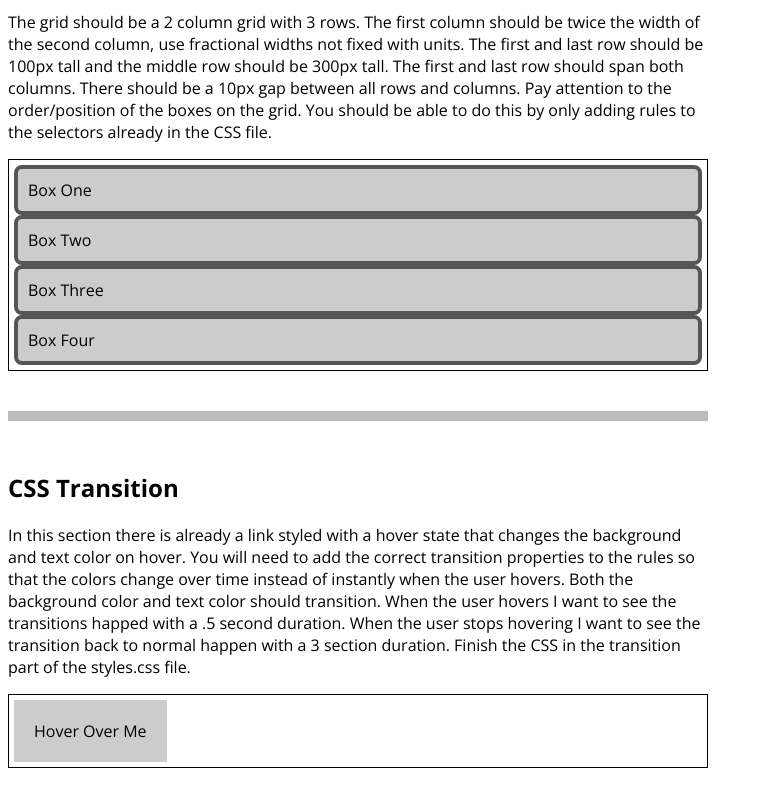
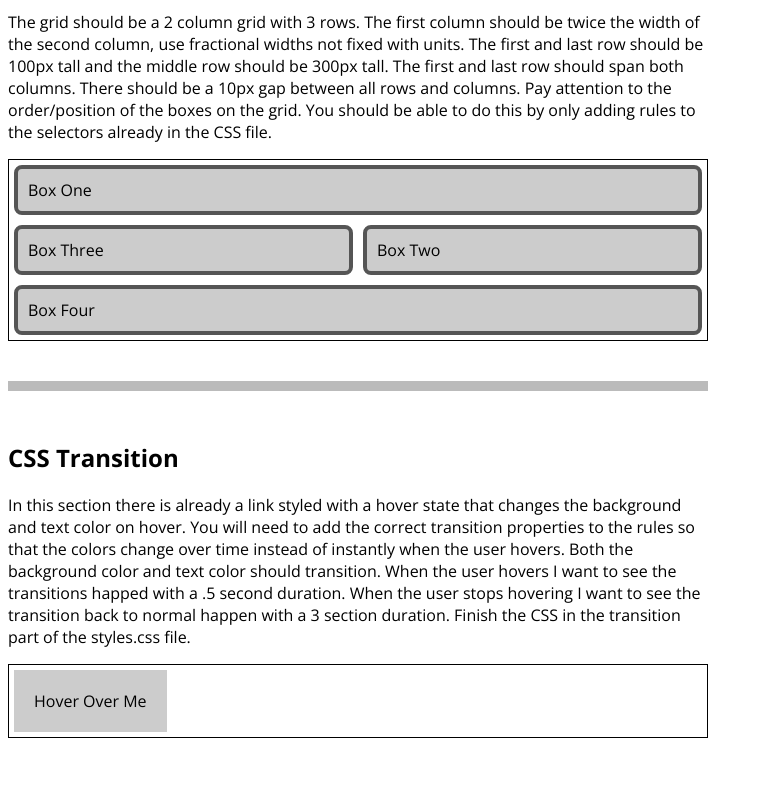
Before and after one commit to nandipatel/itmd441-lab2, a plain HTML site: page index.html in a window 1280 px wide. Shown: the part 5183-5994 px from the top of the page, without its empty margins (0-763 px from the left). After the commit the page ends 5969 px from the top, so only its background shows below. Drawn offline with nearby package versions, Linux system fonts and the light colour scheme.

Commit message:
made a couple of chnages to grid part 3

```diff
--- a/styles.css
+++ b/styles.css
@@ -99,23 +99,30 @@
 /* Grid Part 3 */
 
 #grid-section3 .grid {
-
+	display: grid;
+	grid-template-columns: repeat(2, 1fr);
+	grid-template-rows: repeat(3, 1fr);
+	row-gap: 10px;
+	column-gap: 10px;
 }
 
 #grid-section3 .box1 {
+	grid-column: 1 / span 2;
 
 }
 
 #grid-section3 .box2 {
+	grid-column: 2 / -2;
+	grid-row: 2;
 
 }
 
 #grid-section3 .box3 {
-
+	grid-row: 2;
 }
 
 #grid-section3 .box4 {
-
+	grid-column: 1 / span 2;
 }
 
 /* end Grid Part 3 */
```
